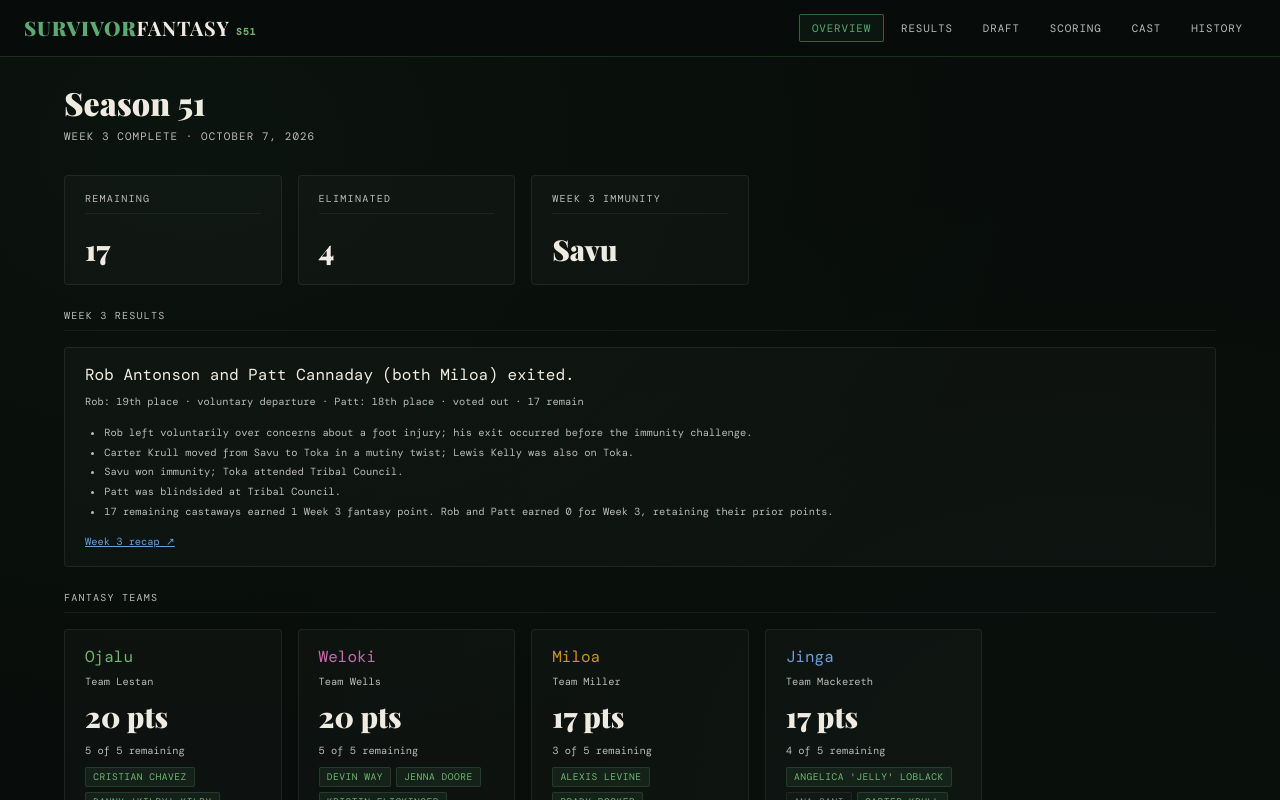
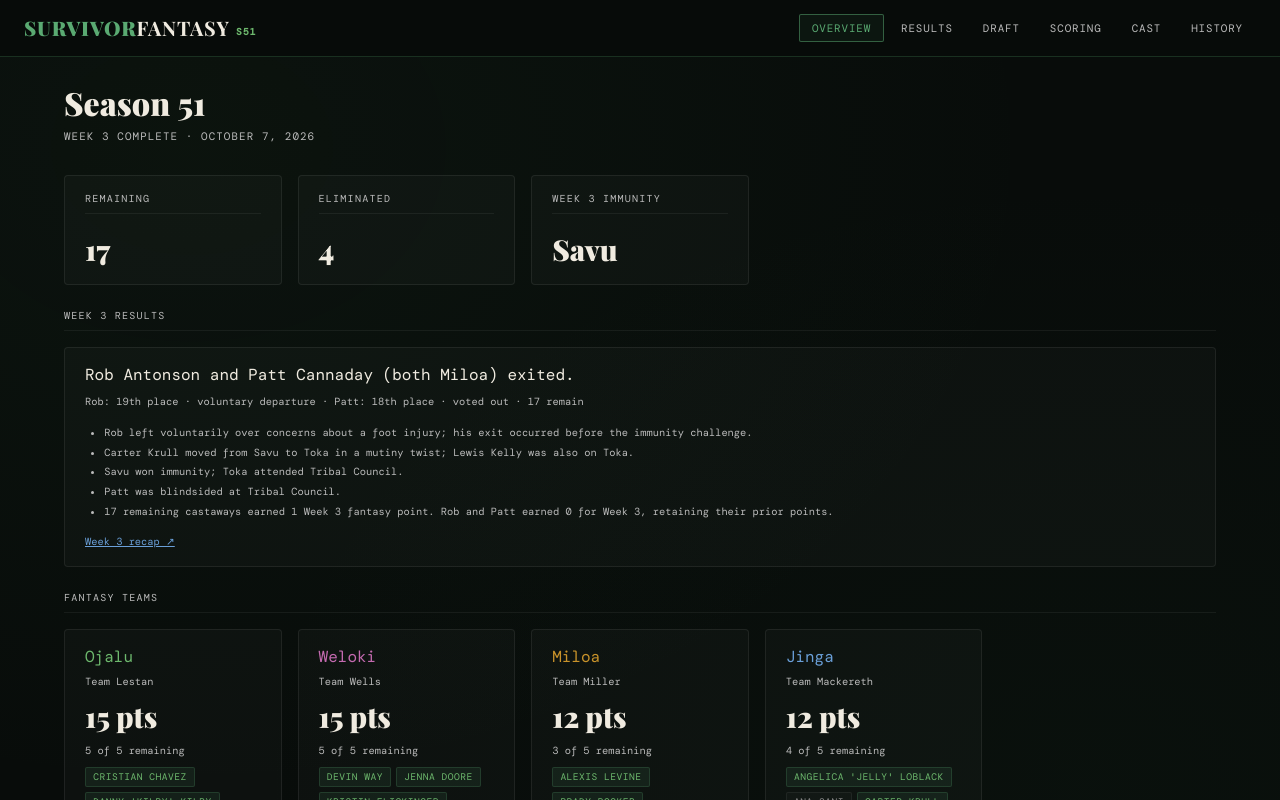
Before and after one commit to mackerethj/survivor-fantasy, a React (Create React App) app: page / in a window 1280 px wide. Both pictures are taken after a click on the button "ENTER LEAGUE HUB →". Shown: the top 800 px of the page. Built offline with nearby package versions, Linux system fonts and the light colour scheme.

Commit message:
Revise scoring and placement logic for Season 51
Updated scoring rules and placement points calculation for Season 51.

```diff
--- a/src/App.jsx
+++ b/src/App.jsx
@@ -1,17 +1,28 @@
 // src/App.jsx  —  Fantasy Survivor · Season 51 Edition
 import { useEffect, useState } from "react";
 
-const SPLASH_VERSION = "s51_week3_placement_v2";
+const SPLASH_VERSION = "s51_week3_full_placement_guide_v4";
 
 // ─── Scoring ──────────────────────────────────────────────────────────────────
-// Placement scoring: the first castaway out earns 0, second earns 1,
-// third earns 2, etc. Survivors carry provisional points until eliminated.
+// Same placement values as the History page (Season 50): first two out score
+// zero; thereafter each successive placement adds one point until the final
+// three, which increase by two points each. Active players are provisional.
 const CURRENT_WEEK = 3;
 const ELIMINATIONS = { "Aaliyah Puglia": 1, "Ana Sani": 2, "Rob Antonson": 3, "Patt Cannaday": 4 };
 const ELIMINATION_WEEKS = { "Aaliyah Puglia": 1, "Ana Sani": 2, "Rob Antonson": 3, "Patt Cannaday": 3 };
 const COMPLETED_ELIMINATIONS = Object.keys(ELIMINATIONS).length;
+function placementPoints(eliminationOrder, totalCastaways) {
+  if (eliminationOrder <= 2) return 0;
+  const finalThreeStart = totalCastaways - 2;
+  if (eliminationOrder >= finalThreeStart) {
+    const fourthPlacePoints = finalThreeStart - 3;
+    return fourthPlacePoints + (eliminationOrder - finalThreeStart + 1) * 2;
+  }
+  return eliminationOrder - 2;
+}
 function calcPoints(c) {
-  return c.eliminationOrder == null ? COMPLETED_ELIMINATIONS : c.eliminationOrder - 1;
+  const total = SEASONS.find(season => season.current).totalCastaways;
+  return placementPoints(c.eliminationOrder ?? COMPLETED_ELIMINATIONS + 1, total);
 }
 
 // ─── Teams ────────────────────────────────────────────────────────────────────
@@ -840,6 +851,27 @@ function Scoring({ castaways }) {
           </div>;
         })}
       </div>
+      <div className="section-title">Complete Placement Scoring Guide — Season 51</div>
+      <p className="hint" style={{ marginBottom: "0.8rem" }}>All 21 finishing positions and their point values are shown below. This is the same placement-based rule used for the current standings; final-three placements increase by two points each.</p>
+      <div style={{ border: "1px solid rgba(255,255,255,0.07)", borderRadius: 4, overflowX: "auto", marginBottom: "2rem" }}>
+        <table className="hist-table">
+          <thead><tr><th>Final Placement</th><th>Elimination Order</th><th style={{ textAlign: "right" }}>Points</th></tr></thead>
+          <tbody>
+            {Array.from({ length: total }, (_, index) => {
+              const finish = index + 1;
+              const eliminationOrder = total - finish + 1;
+              const pts = placementPoints(eliminationOrder, total);
+              return (
+                <tr key={finish}>
+                  <td style={{ color: "#f0ebe0", fontWeight: 600 }}>{ordinal(finish)}{finish === 1 ? " · Winner" : ""}</td>
+                  <td>{ordinal(eliminationOrder)} out</td>
+                  <td style={{ color: "#5aaa72", textAlign: "right", fontWeight: 700 }}>{pts}</td>
+                </tr>
+              );
+            })}
+          </tbody>
+        </table>
+      </div>
       <div className="section-title">Placement Results — Season 51</div>
       <div style={{ border: "1px solid rgba(255,255,255,0.07)", borderRadius: 4, overflowX: "auto" }}>
         <table className="hist-table">
@@ -859,7 +891,7 @@ function Scoring({ castaways }) {
           </tbody>
         </table>
       </div>
-      <p className="hint" style={{ marginTop: "1rem" }}>Scoring: first eliminated = 0 points, second = 1, third = 2, fourth = 3, and so on. An eliminated player's points are final. * Active castaways have {COMPLETED_ELIMINATIONS} provisional points each, based on the eliminations completed so far. Team scores update as players advance.</p>
+      <p className="hint" style={{ marginTop: "1rem" }}>Scoring follows the History page: first and second eliminated = 0 points, third = 1, fourth = 2; each subsequent finish adds 1 point, with a 2-point increase for each of the final three placements. * Active castaways have provisional points based on their current minimum placement. Eliminated players' points are final.</p>
     </div>
   );
 }
@@ -907,7 +939,7 @@ function Overview({ castaways }) {
           );
         })}
       </div>
-      <p className="hint">Scoring: points are based on elimination order, not weeks survived. First out earns 0, second earns 1, third earns 2, and so on. Active players have provisional points.</p>
+      <p className="hint">Scoring: placement-based, matching the History page. First two eliminated earn 0, third earns 1, fourth earns 2; the final three placements receive 2-point increases. Active players have provisional points.</p>
     </div>
   );
 }
```
